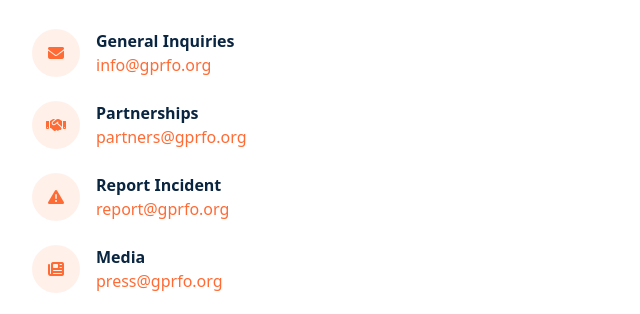
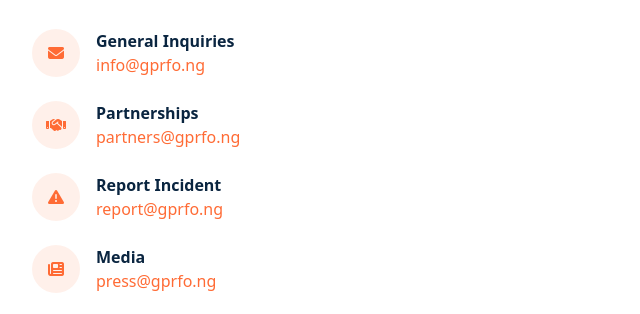
Before and after one commit to abuhafeezmkabir-del/gprfo, a plain HTML site: page pages/contact.html in a window 1280 px wide. Shown: the part 403-717 px from the top of the page, 0-640 px from the left. Drawn offline with nearby package versions, Linux system fonts and the light colour scheme.

Commit message:
Updates on the emails

```diff
--- a/pages/contact.html
+++ b/pages/contact.html
@@ -103,7 +103,7 @@
                             </div>
                             <div class="ml-4">
                                 <h3 class="font-semibold text-primary">General Inquiries</h3>
-                                <a href="mailto:info@gprfo.org" class="text-accent hover:text-accent-dark">info@gprfo.org</a>
+                                <a href="mailto:info@gprfo.ng" class="text-accent hover:text-accent-dark">info@gprfo.ng</a>
                             </div>
                         </div>
 
@@ -113,7 +113,7 @@
                             </div>
                             <div class="ml-4">
                                 <h3 class="font-semibold text-primary">Partnerships</h3>
-                                <a href="mailto:partners@gprfo.org" class="text-accent hover:text-accent-dark">partners@gprfo.org</a>
+                                <a href="mailto:partners@gprfo.ng" class="text-accent hover:text-accent-dark">partners@gprfo.ng</a>
                             </div>
                         </div>
 
@@ -123,7 +123,7 @@
                             </div>
                             <div class="ml-4">
                                 <h3 class="font-semibold text-primary">Report Incident</h3>
-                                <a href="mailto:report@gprfo.org" class="text-accent hover:text-accent-dark">report@gprfo.org</a>
+                                <a href="mailto:report@gprfo.ng" class="text-accent hover:text-accent-dark">report@gprfo.ng</a>
                             </div>
                         </div>
 
@@ -133,7 +133,7 @@
                             </div>
                             <div class="ml-4">
                                 <h3 class="font-semibold text-primary">Media</h3>
-                                <a href="mailto:press@gprfo.org" class="text-accent hover:text-accent-dark">press@gprfo.org</a>
+                                <a href="mailto:press@gprfo.ng" class="text-accent hover:text-accent-dark">press@gprfo.ng</a>
                             </div>
                         </div>
 
```
